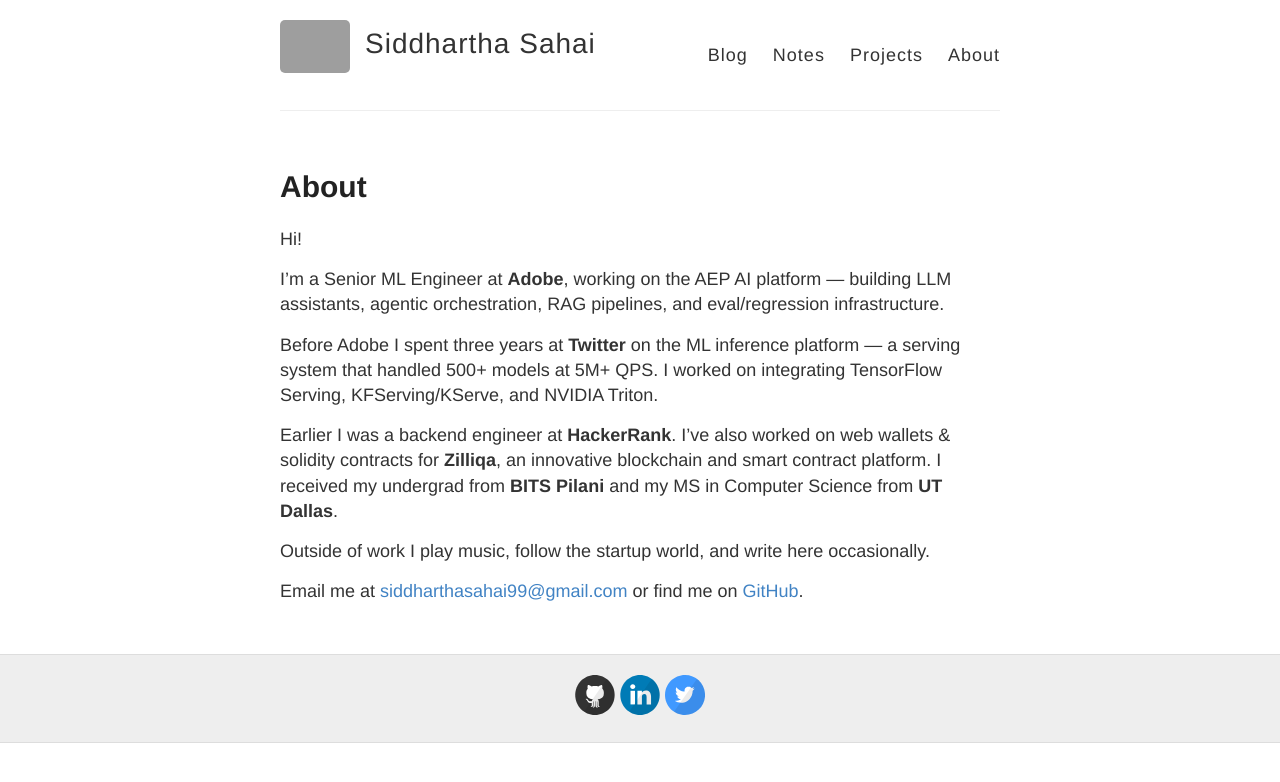
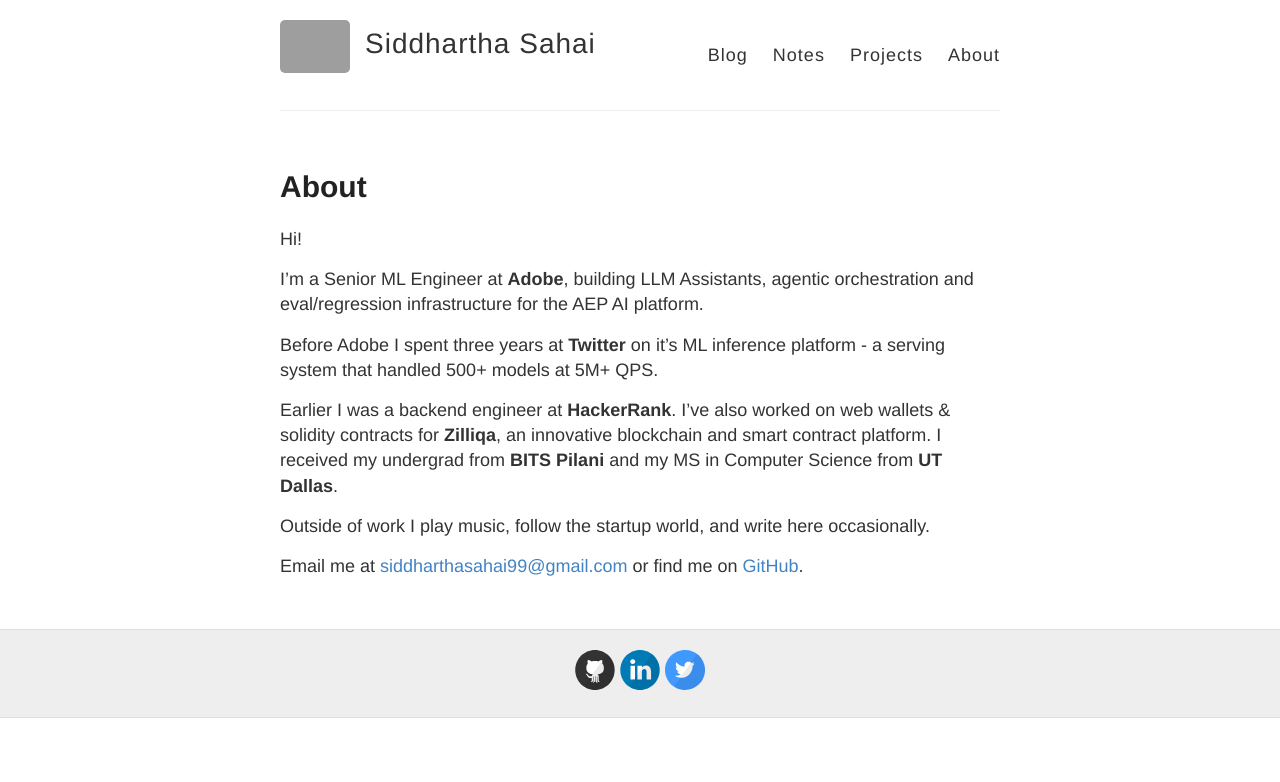
Before and after one commit to sidthekidder/sidthekidder.github.io, a Jekyll site: the page built from about.md, in a window 1280 px wide. Shown: the top 782 px of the page. Built offline with Jekyll 4.4.1, drawn with Linux system fonts in a browser that asks for light colours; grey boxes are pictures that could not be loaded.

Commit message:
chore: update About page bio wording
Co-Authored-By: Claude Sonnet 5 <noreply@anthropic.com>

```diff
--- a/about.md
+++ b/about.md
@@ -7,9 +7,9 @@ published: true
 
 Hi!
 
-I'm a Senior ML Engineer at **Adobe**, working on the AEP AI platform — building LLM assistants, agentic orchestration, RAG pipelines, and eval/regression infrastructure.
+I'm a Senior ML Engineer at **Adobe**, building LLM Assistants, agentic orchestration and eval/regression infrastructure for the AEP AI platform.
 
-Before Adobe I spent three years at **Twitter** on the ML inference platform — a serving system that handled 500+ models at 5M+ QPS. I worked on integrating TensorFlow Serving, KFServing/KServe, and NVIDIA Triton.
+Before Adobe I spent three years at **Twitter** on it's ML inference platform - a serving system that handled 500+ models at 5M+ QPS.
 
 Earlier I was a backend engineer at **HackerRank**. I've also worked on web wallets & solidity contracts for **Zilliqa**, an innovative blockchain and smart contract platform. I received my undergrad from **BITS Pilani** and my MS in Computer Science from **UT Dallas**.
 
```
